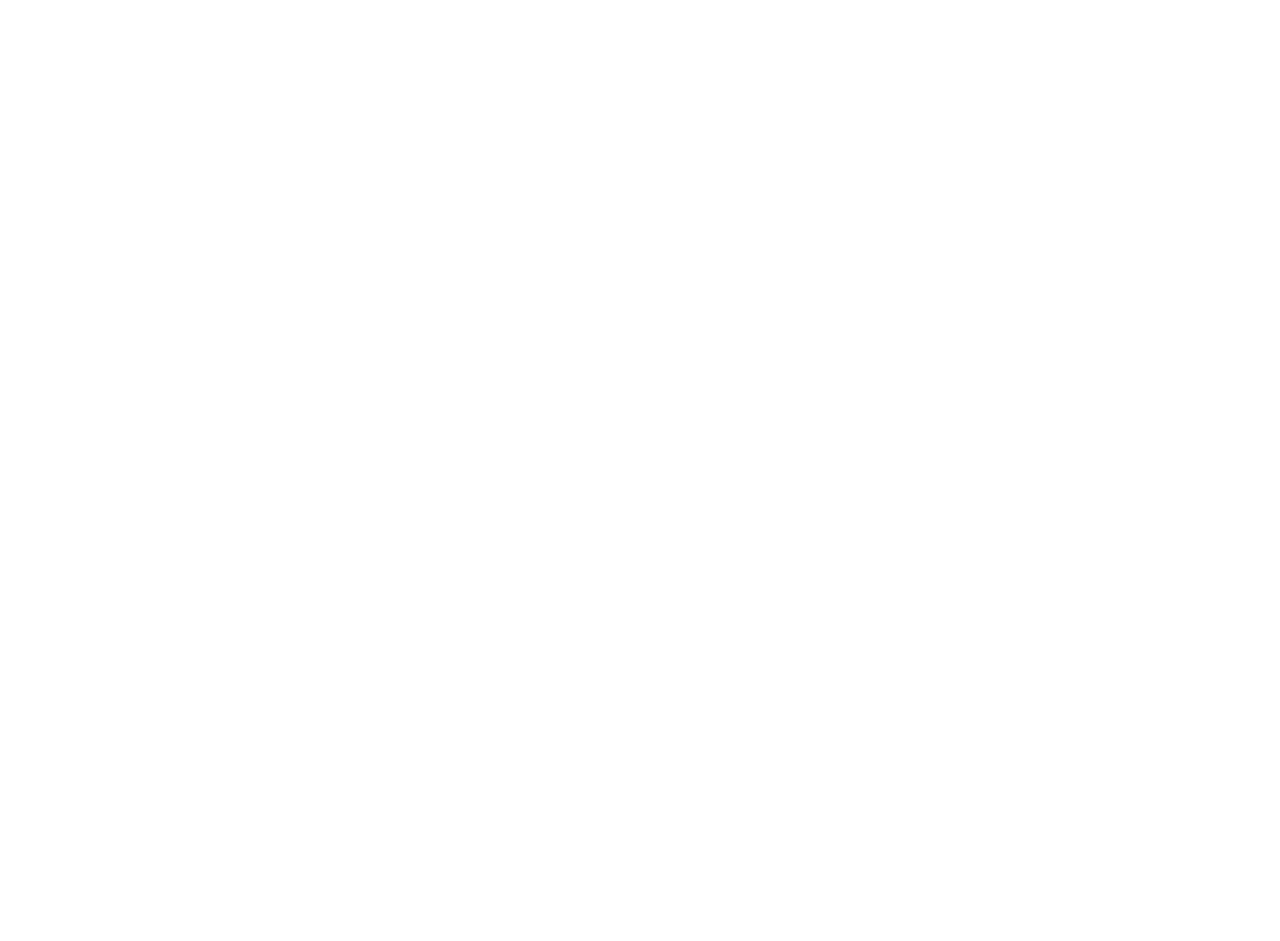
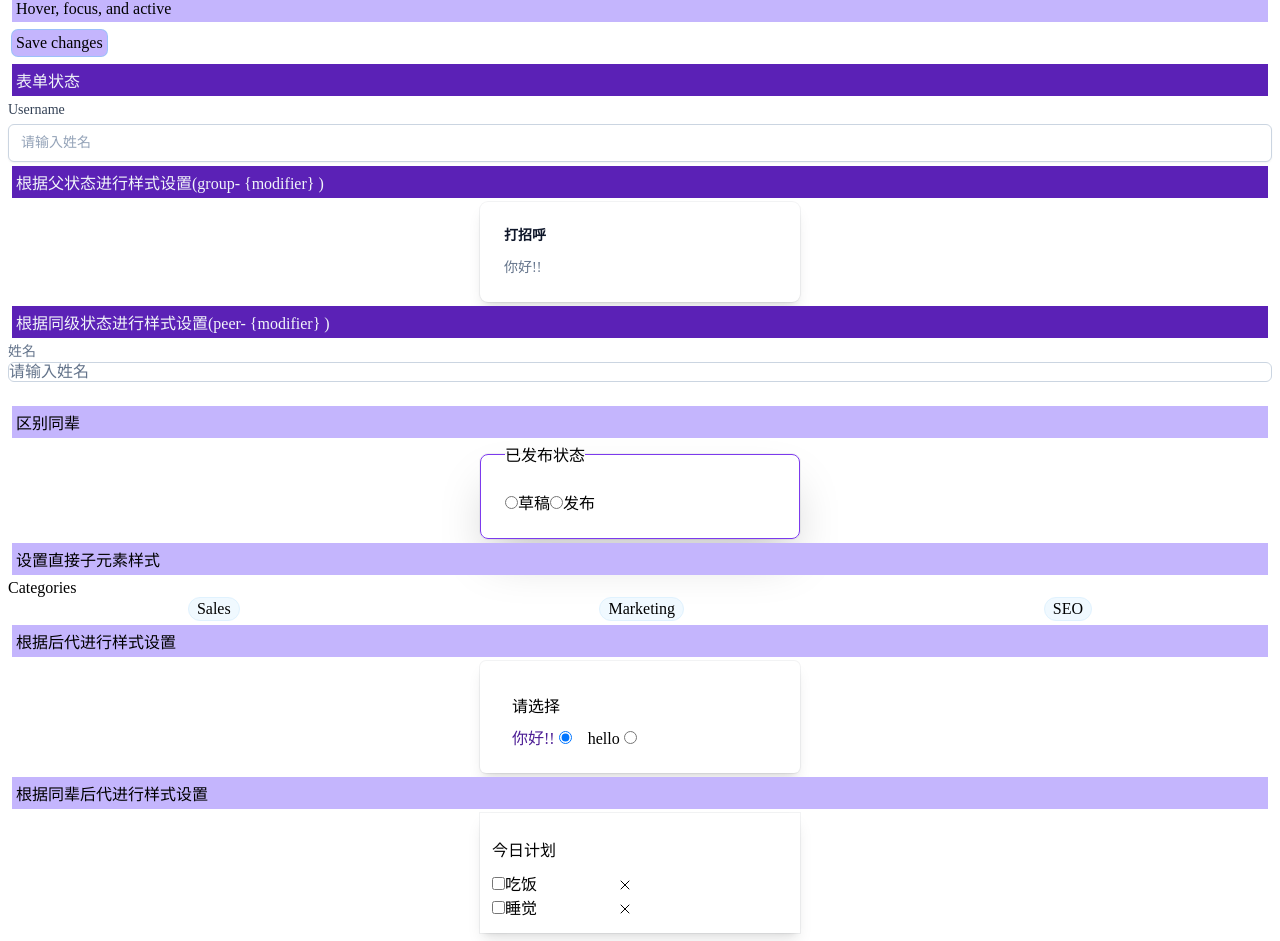
Before and after one commit to yuayuz/tailwindcss-learning, a Vue app: page /PseudoClasses in a window 1280 px wide. Before the commit this address had no page. Shown: the part 176-1117 px from the top of the page. Before the commit the page ends 800 px from the top, so only its background shows below. Built offline with nearby package versions, Linux system fonts and the light colour scheme.

Commit message:
add `PseudoClasses`

```diff
--- a/src/App.vue
+++ b/src/App.vue
@@ -3,11 +3,6 @@ import { RouterLink, RouterView } from 'vue-router'
 </script>
 
 <template>
-  <header>
-    <div class="wrapper">
-      <nav></nav>
-    </div>
-  </header>
   <RouterView />
 </template>
 
--- a/src/router/index.ts
+++ b/src/router/index.ts
@@ -1,5 +1,6 @@
 import { createRouter, createWebHistory } from 'vue-router'
 import Home from '@/views/Home.vue'
+import PseudoClasses from '@/views/coreConcepts/PseudoClasses.vue'
 
 const router = createRouter({
   history: createWebHistory(import.meta.env.BASE_URL),
@@ -8,6 +9,11 @@ const router = createRouter({
       path: '/',
       name: 'Home',
       component: Home
+    },
+    {
+      path: '/PseudoClasses',
+      name: 'PseudoClasses',
+      component: PseudoClasses
     }
   ]
 })
--- a/src/views/Home.vue
+++ b/src/views/Home.vue
@@ -1,5 +1,6 @@
 <script setup lang="ts">
 import router from '@/router'
+import HoverFocusAndOtherStates from '@/views/coreConcepts/PseudoClasses.vue'
 
 const handleRouter = function (page: string) {
   router.push({ name: page })
@@ -7,7 +8,15 @@ const handleRouter = function (page: string) {
 </script>
 
 <template>
-  <h1 class="bg-sky-400">Home</h1>
+  <h1 class="padding bg m-1 bg-sky-400 p-1">Home</h1>
+
+  <h2 class="m-1 bg-violet-300 p-1">Core Concepts</h2>
+  <button
+    @click="handleRouter('PseudoClasses')"
+    class="rounded-full bg-violet-500 text-slate-50 hover:bg-violet-800"
+  >
+    PseudoClasses
+  </button>
 </template>
 
 <style scoped>
--- /dev/null
+++ b/src/views/coreConcepts/PseudoClasses.vue
@@ -0,0 +1,204 @@
+<script setup lang="ts">
+import { ref } from 'vue'
+
+const usrName = ref('')
+</script>
+
+<template>
+  <header class="flex w-full items-center justify-center">
+    <h1 class="m-2 w-min bg-violet-900 p-2 text-slate-100">HoverFocusAndOtherStates</h1>
+  </header>
+  <!--
+  使用实用程序来设置悬停、聚焦等元素的样式。
+  Tailwind 中的每个实用程序类都可以通过在类名开头添加修饰符来有条件地应用，
+  该修饰符描述你想要针对的条件。
+  -->
+  <p class="m-1 bg-violet-300 p-1">将鼠标悬浮在按钮上可以看到背景颜色变化</p>
+  <button class="m-1 rounded-md bg-violet-300 p-1 hover:bg-violet-700">悬浮</button>
+  <!--
+  Tailwind 几乎涵盖了您需要的一切修饰符，其中包括：
+  伪类，如:hover、:focus、:first-child和:required
+  伪元素，如::before、::after、::placeholder和::selection
+  媒体和功能查询，例如响应断点、暗模式和prefers-reduced-motion
+  属性选择器，例如[dir="rtl"]和[open]
+  这些修饰符甚至可以堆叠以针对更具体的情况，例如在暗模式下、在中等断点处、在悬停时更改背景颜色
+  -->
+  <p class="m-1 bg-violet-800 p-1 text-slate-100">Pseudo-classes</p>
+  <p class="m-1 bg-violet-300 p-1">Hover, focus, and active</p>
+  <button
+    class="m-1 rounded-md bg-violet-300 p-1 ring-1 hover:bg-violet-500 focus:outline-none focus:ring focus:ring-violet-200 active:bg-violet-700"
+  >
+    Save changes
+  </button>
+  <!--
+  第一个、最后一个、奇数和偶数
+  当元素是第一个子元素或最后一个子元素时，使用first和last修饰符设置元素的样式
+  -->
+
+  <p class="m-1 bg-violet-800 p-1 text-slate-100">表单状态</p>
+  <!-- 使用诸如 required、invalid 和 disabled 之类的修饰符来设置不同状态下的表单元素的样式 -->
+  <form>
+    <label class="block">
+      <span class="block text-sm font-medium text-slate-700">Username</span>
+      <!-- Using form state modifiers, the classes can be identical for every input -->
+      <input
+        type="text"
+        placeholder="请输入姓名"
+        v-model="usrName"
+        class="mt-1 block w-full rounded-md border border-slate-300 bg-white px-3 py-2 text-sm placeholder-slate-400 shadow-sm invalid:border-pink-500 invalid:text-pink-600 focus:border-sky-500 focus:outline-none focus:ring-1 focus:ring-sky-500 focus:invalid:border-pink-500 focus:invalid:ring-pink-500 disabled:border-slate-200 disabled:bg-slate-50 disabled:text-slate-500 disabled:shadow-none"
+      />
+    </label>
+  </form>
+
+  <p class="m-1 bg-violet-800 p-1 text-slate-100">根据父状态进行样式设置(group- {modifier} )</p>
+  <!--
+  当您需要根据某些父元素的状态来设置元素的样式时，
+  请使用类标记父元素group，并使用group-*修饰符group-hover来设置目标元素的样式
+  -->
+  <a
+    href="#"
+    class="group mx-auto block max-w-xs space-y-3 rounded-lg bg-white p-6 shadow-lg ring-1 ring-slate-900/5 hover:bg-violet-500 hover:ring-sky-500"
+  >
+    <div class="flex items-center space-x-3">
+      <h3 class="text-sm font-semibold text-slate-900 group-hover:text-white">打招呼</h3>
+    </div>
+    <p class="text-sm text-slate-500 group-hover:text-white">你好!!</p>
+  </a>
+  <!-- 此模式适用于每个伪类修饰符，例如group-focus，，group-active甚至group-odd。 -->
+  <!--
+  区分嵌套组
+  嵌套组时，您可以根据特定父组的状态设置样式，
+  方法是使用类为该父组赋予唯一的组名group/{name}，
+  并使用如下类在修饰符中包含该名称group-hover/{name}
+  -->
+
+  <p class="m-1 bg-violet-800 p-1 text-slate-100">根据同级状态进行样式设置(peer- {modifier} )</p>
+  <!-- 需要根据同级元素的状态来设置元素的样式时，请使用类标记同级元素peer，并使用peer-*修饰符peer-invalid来设置目标元素的样式 -->
+  <form class="">
+    <label>
+      <span class="text-sm font-medium text-slate-500">姓名</span>
+      <input
+        placeholder="请输入姓名"
+        v-model="usrName"
+        class="peer w-full rounded-md border border-slate-300 placeholder-slate-500 focus:border-sky-300 focus:outline-none focus:ring-1 focus:ring-sky-500"
+      />
+      <p class="invisible text-sm font-medium text-slate-500 peer-focus:visible">已选中输入框</p>
+    </label>
+  </form>
+  <!-- 只有之前的兄弟姐妹才能被标记为同辈 -->
+  <!-- 此模式适用于每个伪类修饰符，例如peer-focus，peer-required和peer-disabled -->
+  <!--
+  区分同辈
+  当使用多个对等体时，你可以在特定对等体的状态上设置某些样式，
+  方法是使用类为该对等体赋予一个唯一的名称peer/{name}，
+  并使用如下类在修饰符中包含该名称peer-checked/{name}
+  -->
+
+  <p class="m-1 bg-violet-300 p-1">区别同辈</p>
+  <fieldset
+    class="mx-auto max-w-xs rounded-lg border border-violet-600 bg-white p-6 shadow-2xl ring-1 ring-slate-900/5"
+  >
+    <legend>已发布状态</legend>
+
+    <input id="draft" class="peer/draft" type="radio" name="status" checked />
+    <label for="draft" class="peer-checked/draft:text-sky-500">草稿</label>
+
+    <input id="published" class="peer/published" type="radio" name="status" />
+    <label for="published" class="peer-checked/published:text-sky-500">发布</label>
+
+    <div class="hidden peer-checked/draft:block">草稿仅管理员可见</div>
+    <div class="hidden peer-checked/published:block">帖子将在您的网站上公开显示。</div>
+  </fieldset>
+  <!--
+  任意同行
+  您可以通过在方括号之间提供自己的选择器作为任意值来peer-*动态创建一次性修饰符
+  -->
+
+  <!--
+  设置直接子元素的样式(*- {modifier} )
+  虽然通常最好将实用程序类直接放在子元素上，但是*在需要设置您无法控制的直接子元素的样式的情况下可以使用修饰符。
+  -->
+  <p class="m-1 bg-violet-300 p-1">设置直接子元素样式</p>
+  <div>
+    <h2>Categories</h2>
+    <div
+      class="flex *:mx-auto *:max-w-min *:rounded-full *:border *:border-sky-100 *:bg-sky-50 *:px-2 *:py-0.5 dark:text-sky-300 dark:*:border-sky-500/15 dark:*:bg-sky-500/10"
+    >
+      <p>Sales</p>
+      <p>Marketing</p>
+      <p>SEO</p>
+    </div>
+  </div>
+
+  <!--
+  根据后代进行样式设置(has- {modifier} )
+  使用has-*修饰符根据元素后代的状态或内容来设置元素的样式。
+  -->
+  <p class="m-1 bg-violet-300 p-1">根据后代进行样式设置</p>
+  <div
+    class="lock mx-auto max-w-xs rounded-md bg-white p-6 shadow-lg ring-1 ring-slate-900/5 peer-checked/draft:block"
+  >
+    <p class="w-full p-2">请选择</p>
+    <label
+      class="has-[:checked]:bg-violet-10 p-2 has-[:checked]:text-violet-900 has-[:checked]:ring-violet-200"
+      >你好!!
+      <input type="radio" name="status" checked />
+    </label>
+    <label
+      class="has-[:checked]:bg-violet-10 p-2 has-[:checked]:text-violet-900 has-[:checked]:ring-violet-200"
+      >hello
+      <input type="radio" name="status" />
+    </label>
+  </div>
+  <!--
+  根据组的后代进行样式设置(group-has- {modifier} )
+  如果需要根据父元素的后代来设置元素的样式，
+  则可以用类标记父元素group并使用group-has-*修饰符来设置目标元素的样式。
+  -->
+
+  <!--
+  根据同辈的后代进行造型(peer-has- {modifier} )
+  如果需要根据同级元素的后代来设置元素的样式，
+  则可以用类标记同级元素peer，并使用peer-has-*修饰符来设置目标元素的样式。
+  -->
+
+  <p class="m-1 bg-violet-300 p-1">根据同辈后代进行样式设置</p>
+  <div class="peer-checked mx-auto max-w-xs p-3 shadow-lg ring-1 ring-slate-900/5">
+    <p class="py-3">今日计划</p>
+
+    <div class="flex items-center space-x-20">
+      <label class="peer text-base">
+        <input type="checkbox" name="todo[1]" class="peer accent-pink-400" />
+        <span class="peer-checked:text-slate-500 peer-checked:line-through">吃饭</span>
+      </label>
+      <svg
+        class="h-4 peer-has-[:checked]:hidden"
+        fill="none"
+        viewBox="0 0 24 24"
+        stroke-width="1.5"
+        stroke="currentColor"
+      >
+        <path stroke-linecap="round" stroke-linejoin="round" d="M6 18L18 6M6 6l12 12"></path>
+      </svg>
+    </div>
+    <div class="flex items-center space-x-20">
+      <label class="peer text-base">
+        <input type="checkbox" name="todo[1]" class="peer accent-pink-400" />
+        <span class="peer-checked:text-slate-500 peer-checked:line-through">睡觉</span>
+      </label>
+      <svg
+        class="h-4 peer-has-[:checked]:hidden"
+        fill="none"
+        viewBox="0 0 24 24"
+        stroke-width="1.5"
+        stroke="currentColor"
+      >
+        <path stroke-linecap="round" stroke-linejoin="round" d="M6 18L18 6M6 6l12 12"></path>
+      </svg>
+    </div>
+  </div>
+</template>
+
+<style scoped>
+@import 'tailwindcss/tailwind.css';
+</style>
```
